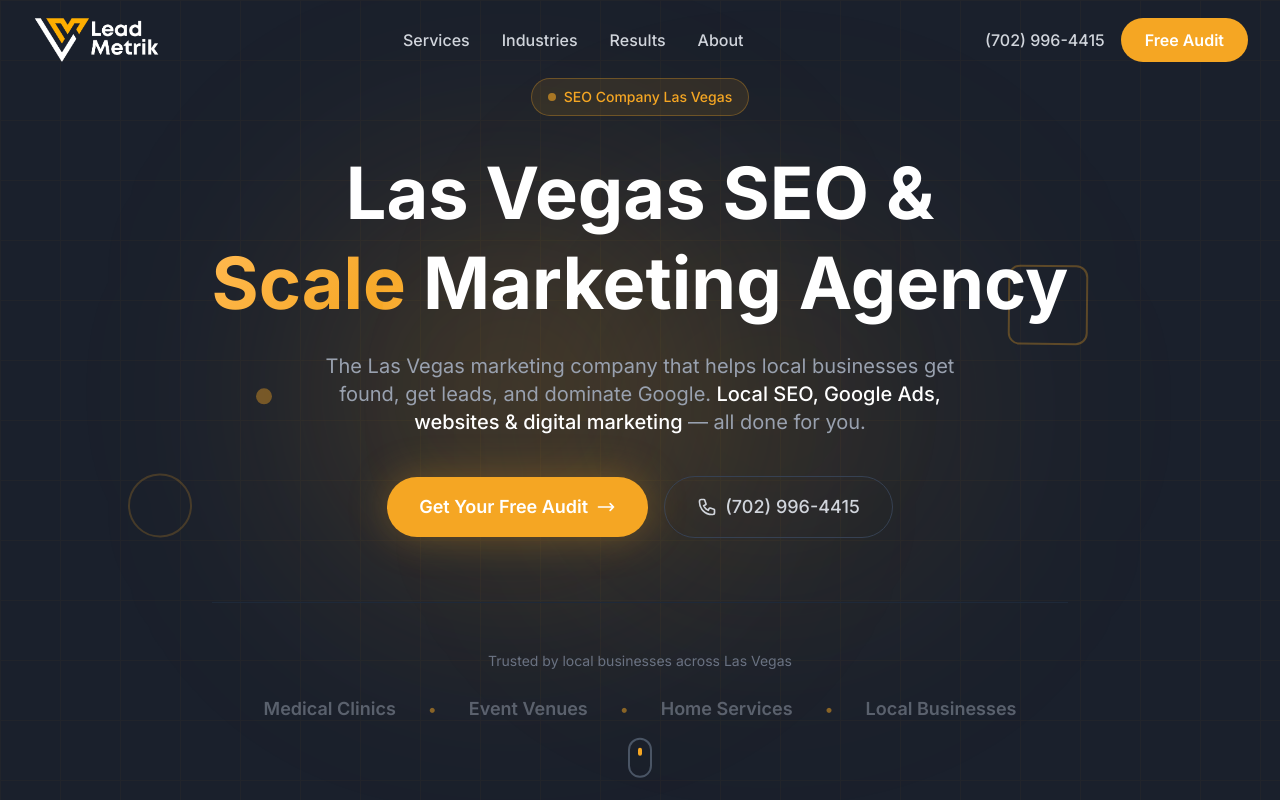
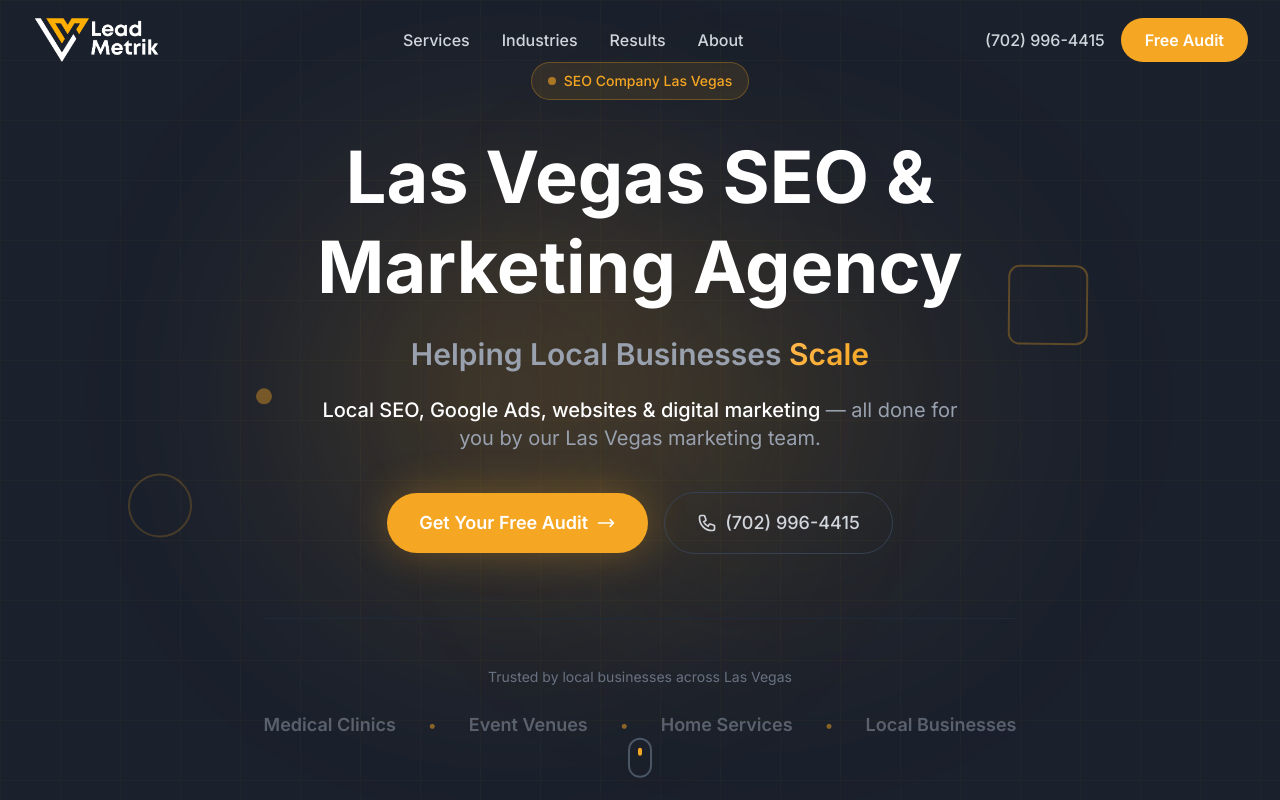
Before and after one commit to leadmetrik/leadmetrik-site, a Next.js app: page / in a window 1280 px wide. Shown: the top 800 px of the page. Built offline with nearby package versions, Linux system fonts and the light colour scheme.

Commit message:
fix: move rotating word to subtitle so H1 makes sense

```diff
--- a/src/components/Hero.tsx
+++ b/src/components/Hero.tsx
@@ -72,37 +72,46 @@ export default function Hero() {
         >
           Las Vegas SEO &
           <br />
+          Marketing Agency
+        </motion.h1>
+
+        {/* Animated tagline */}
+        <motion.div
+          initial={{ opacity: 0, y: 20 }}
+          animate={{ opacity: 1, y: 0 }}
+          transition={{ duration: 0.6, delay: 0.3 }}
+          className="text-2xl sm:text-3xl font-semibold mb-6"
+        >
+          <span className="text-gray-400">Helping Local Businesses </span>
           <span className="relative inline-block">
             <motion.span
               key={wordIndex}
-              initial={{ opacity: 0, y: 30 }}
+              initial={{ opacity: 0, y: 20 }}
               animate={{ opacity: 1, y: 0 }}
-              exit={{ opacity: 0, y: -30 }}
+              exit={{ opacity: 0, y: -20 }}
               className="gradient-text"
             >
               {rotatingWords[wordIndex]}
             </motion.span>
           </span>
-          {' '}Marketing Agency
-        </motion.h1>
+        </motion.div>
 
         {/* Subheadline */}
         <motion.p
           initial={{ opacity: 0, y: 30 }}
           animate={{ opacity: 1, y: 0 }}
-          transition={{ duration: 0.6, delay: 0.4 }}
+          transition={{ duration: 0.6, delay: 0.5 }}
           className="text-lg sm:text-xl text-gray-400 max-w-2xl mx-auto mb-10"
         >
-          The Las Vegas marketing company that helps local businesses get found, get leads, and dominate Google.
-          <span className="text-white font-medium"> Local SEO, Google Ads, websites & digital marketing </span>
-          — all done for you.
+          <span className="text-white font-medium">Local SEO, Google Ads, websites & digital marketing </span>
+          — all done for you by our Las Vegas marketing team.
         </motion.p>
 
         {/* CTA Buttons */}
         <motion.div
           initial={{ opacity: 0, y: 30 }}
           animate={{ opacity: 1, y: 0 }}
-          transition={{ duration: 0.6, delay: 0.6 }}
+          transition={{ duration: 0.6, delay: 0.7 }}
           className="flex flex-col sm:flex-row items-center justify-center gap-4"
         >
           <Link
```
